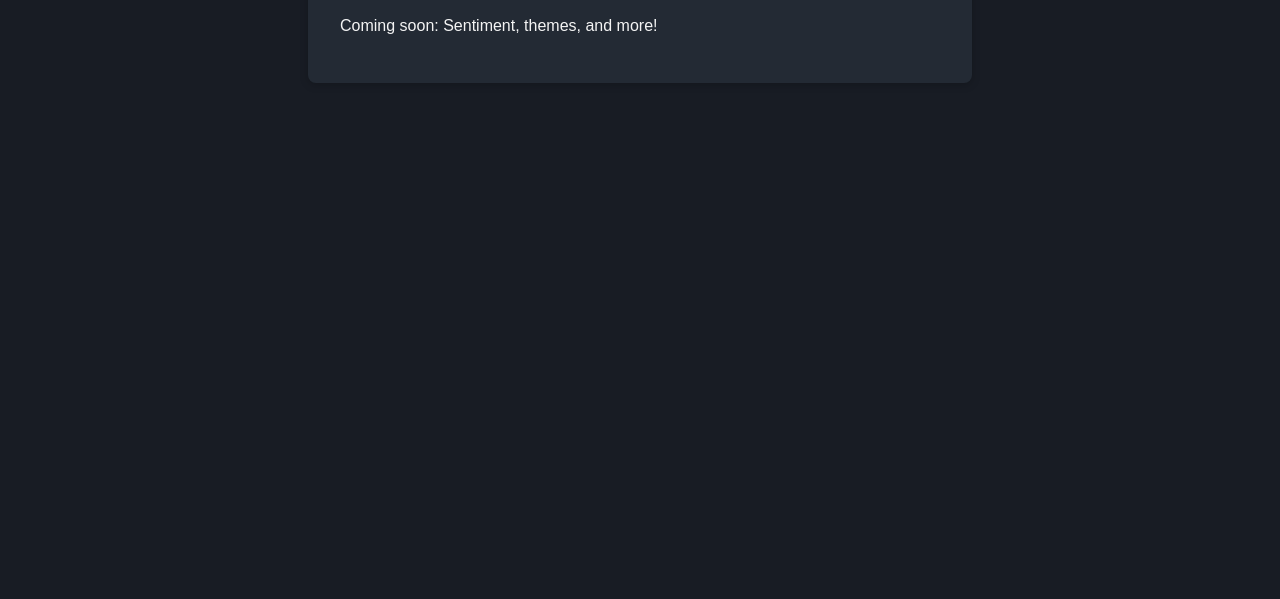
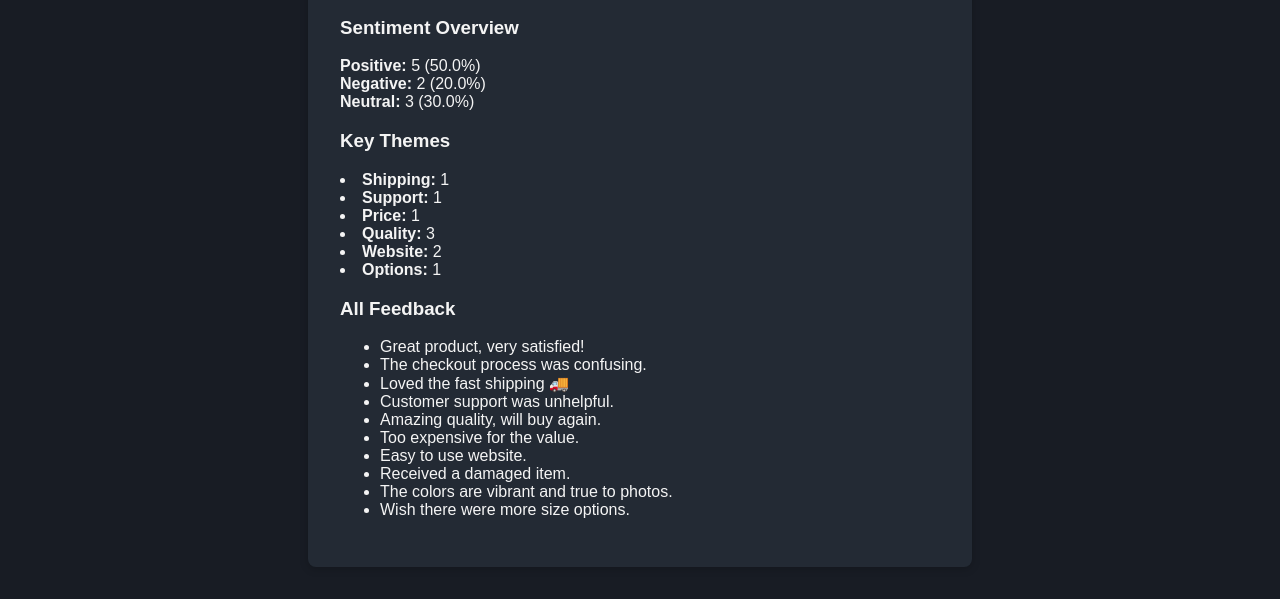
Before and after one commit to jamesreynold-cloud/feedback-mvp, a plain HTML site: page dashboard.html in a window 1280 px wide. Shown: the part 245-844 px from the top of the page. Before the commit the page ends 800 px from the top, so only its background shows below. Drawn offline with Linux system fonts and the light colour scheme.

Commit message:
Add insights dashboard MVP

```diff
--- a/dashboard.html
+++ b/dashboard.html
@@ -17,7 +17,15 @@
   </header>
   <main>
     <h2>Insights Dashboard</h2>
-    <p>Coming soon: Sentiment, themes, and more!</p>
+    <section id="insights-summary">
+      <h3>Sentiment Overview</h3>
+      <div id="sentiment-breakdown">Loading...</div>
+      <h3>Key Themes</h3>
+      <div id="theme-list">Loading...</div>
+      <h3>All Feedback</h3>
+      <ul id="feedback-list">Loading...</ul>
+    </section>
+    <script src="dashboard.js"></script>
   </main>
 </body>
 </html>
--- /dev/null
+++ b/dashboard.js
@@ -0,0 +1,87 @@
+// Loads feedback.csv, analyzes sentiment, extracts themes, and updates dashboard
+async function fetchCSV() {
+  const response = await fetch('feedback.csv');
+  return response.text();
+}
+
+function analyzeSentiment(text) {
+  const positiveWords = [
+    'great', 'satisfied', 'loved', 'amazing', 'fast', 'easy', 'vibrant', 'true', 'helpful', 'quality', 'good', 'best', 'happy', 'recommend', 'excellent', 'awesome', 'love', 'perfect', 'fantastic', 'enjoy', 'like', 'buy again'
+  ];
+  const negativeWords = [
+    'confusing', 'unhelpful', 'damaged', 'expensive', 'bad', 'worst', 'difficult', 'problem', 'issue', 'broken', 'slow', 'hate', 'dislike', 'poor', 'hard', 'complain', 'refund', 'return', 'missing', 'late', 'wrong', 'never again'
+  ];
+  let score = 0;
+  let posMatches = 0, negMatches = 0;
+  const words = text.toLowerCase().split(/\s+/);
+  words.forEach(word => {
+    if (positiveWords.includes(word)) {
+      score++;
+      posMatches++;
+    }
+    if (negativeWords.includes(word)) {
+      score--;
+      negMatches++;
+    }
+  });
+  let sentiment = 'neutral';
+  if (score > 0) sentiment = 'positive';
+  else if (score < 0) sentiment = 'negative';
+  return sentiment;
+}
+
+function extractThemes(feedbackArr) {
+  // Simple keyword-based theme extraction
+  const themes = {
+    'Shipping': ['shipping', 'late', 'fast'],
+    'Support': ['support', 'helpful', 'unhelpful'],
+    'Price': ['expensive', 'value', 'cheap'],
+    'Quality': ['quality', 'damaged', 'broken', 'vibrant'],
+    'Website': ['website', 'checkout', 'easy', 'confusing'],
+    'Options': ['size', 'options']
+  };
+  const themeCounts = {};
+  Object.keys(themes).forEach(theme => themeCounts[theme] = 0);
+  feedbackArr.forEach(text => {
+    for (const [theme, keywords] of Object.entries(themes)) {
+      if (keywords.some(k => text.toLowerCase().includes(k))) {
+        themeCounts[theme]++;
+      }
+    }
+  });
+  return themeCounts;
+}
+
+function renderDashboard(feedbackArr) {
+  const sentiments = { positive: 0, negative: 0, neutral: 0 };
+  feedbackArr.forEach(text => {
+    const sentiment = analyzeSentiment(text);
+    sentiments[sentiment]++;
+  });
+  const total = feedbackArr.length;
+  document.getElementById('sentiment-breakdown').innerHTML =
+    `<b>Positive:</b> ${sentiments.positive} (${((sentiments.positive/total)*100).toFixed(1)}%)<br>` +
+    `<b>Negative:</b> ${sentiments.negative} (${((sentiments.negative/total)*100).toFixed(1)}%)<br>` +
+    `<b>Neutral:</b> ${sentiments.neutral} (${((sentiments.neutral/total)*100).toFixed(1)}%)`;
+
+  const themes = extractThemes(feedbackArr);
+  document.getElementById('theme-list').innerHTML =
+    Object.entries(themes).map(([theme, count]) =>
+      `<li><b>${theme}:</b> ${count}</li>`
+    ).join('');
+
+  document.getElementById('feedback-list').innerHTML =
+    feedbackArr.map(text => `<li>${text}</li>`).join('');
+}
+
+window.addEventListener('DOMContentLoaded', async () => {
+  try {
+    const csv = await fetchCSV();
+    const feedbackArr = csv.split(/\r?\n/).map(row => row.trim()).filter(row => row.length > 0);
+    renderDashboard(feedbackArr);
+  } catch (err) {
+    document.getElementById('sentiment-breakdown').textContent = 'Error loading feedback.';
+    document.getElementById('theme-list').textContent = '';
+    document.getElementById('feedback-list').textContent = '';
+  }
+});
```
